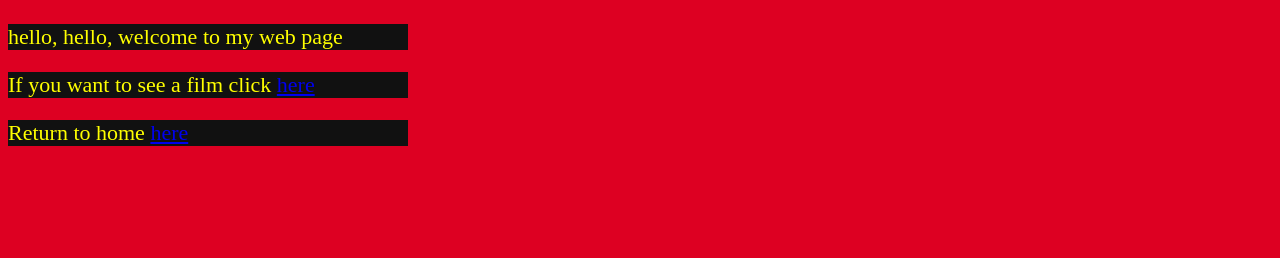
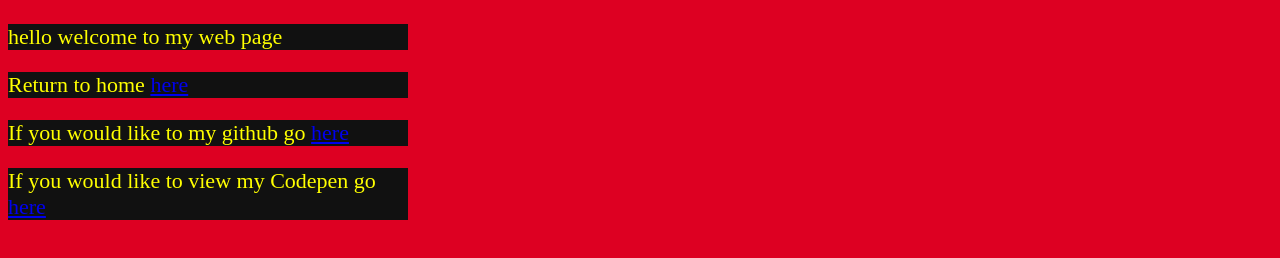
Before and after one commit to ZakGps/ZakGps.github.io, a plain HTML site: page bio.html in a window 1280 px wide. Shown: the part 170-428 px from the top of the page. Drawn offline with Linux system fonts and the light colour scheme; a web font is replaced by a local one.

Commit message:
Updated bio to include links to Codepen and Github profiles

```diff
--- a/bio.html
+++ b/bio.html
@@ -12,18 +12,27 @@
 <h2>Introduction</h2>
 
 <p>
-hello, hello, welcome to my web page
+hello welcome to my web page
 </p>
 
-<p>
-If you want to see a film click <a href="https://www.netflix.com">here</a>
-</p>
 
 <p>
 Return to home <a href="index.html">here</a>
 </p>
 
 
+<p>
+If you would like to my github go <a href= "https://github.com/ZakGps">here</a>
+</p>
+
+
+
+<p>
+If you would like to view my Codepen go <a href="https://codepen.io/ZakG113">here</a>
+</p>
+
+
+
 
 
 </body>
```
